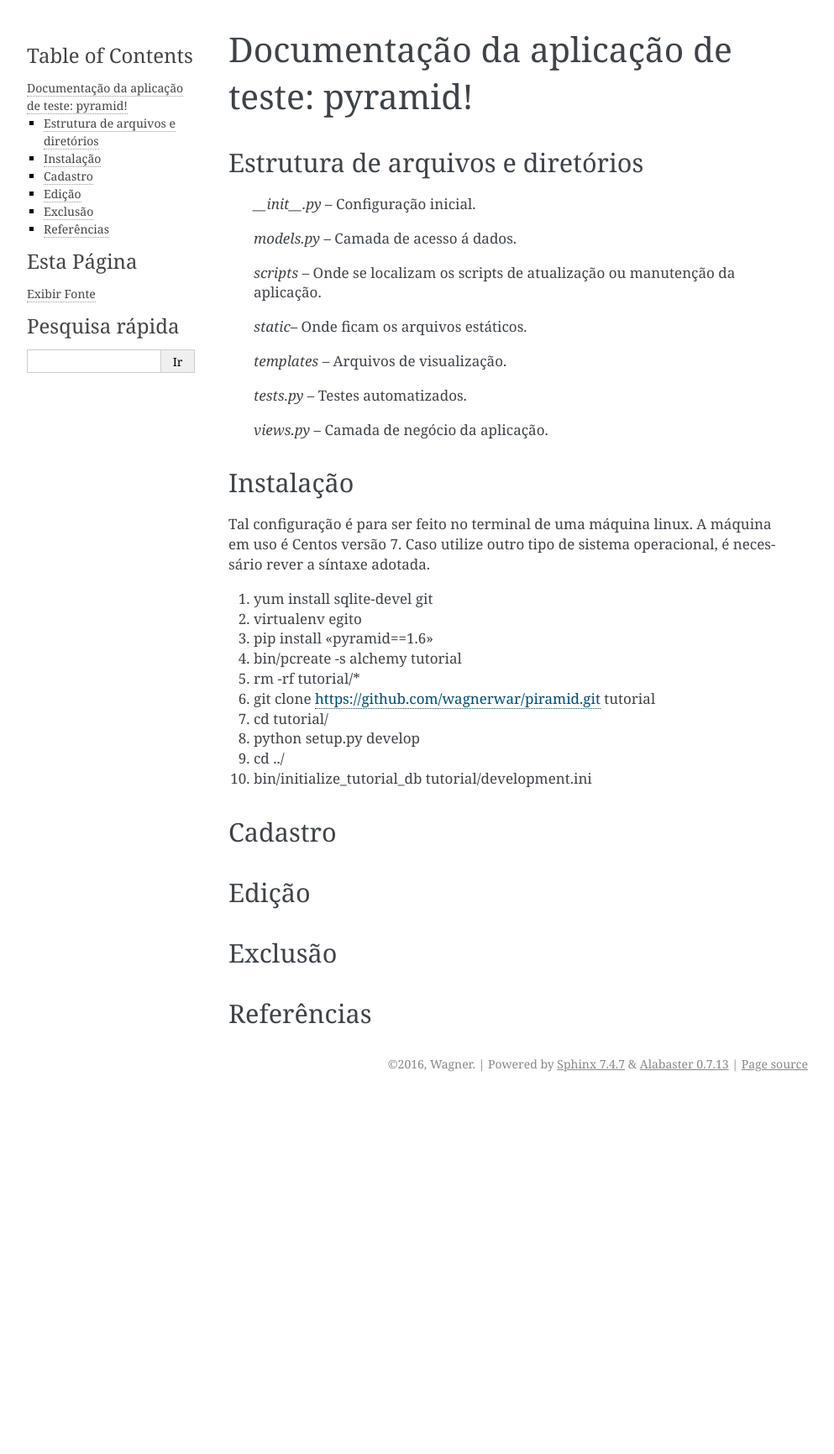
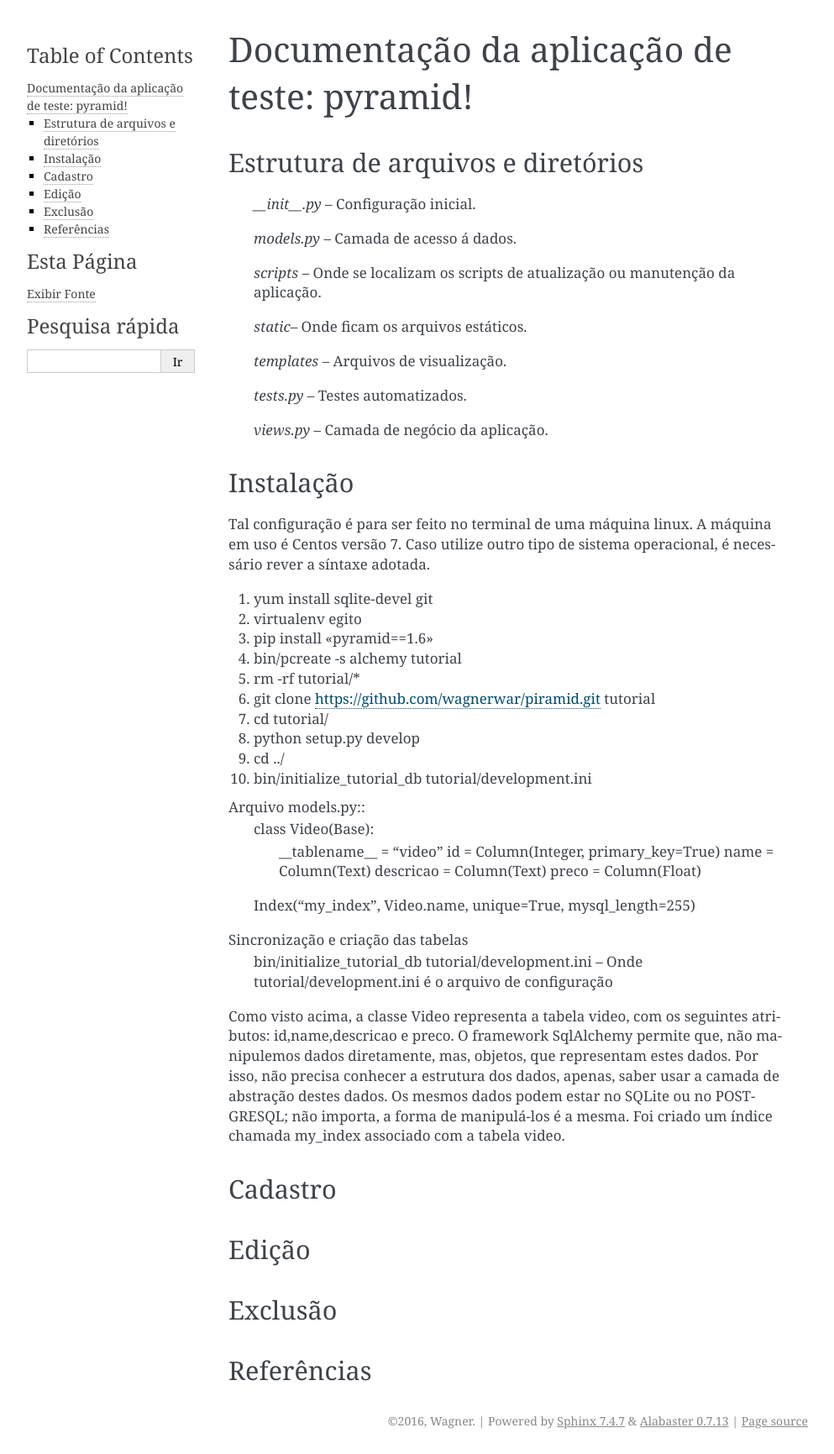
Before and after one commit to wagnerwar/piramid, a Sphinx documentation site: the page built from docs/index.rst, in a window 1280 px wide. Shown: the whole page at 84% size, without its empty margins (148-1141 px from the left). Built offline with Sphinx 7.4.7, drawn with Linux system fonts in a browser that asks for light colours; before the commit the page ends 1306 px from its top, so only the background shows below that.

Commit message:
Comitando alterações

```diff
--- a/docs/index.rst
+++ b/docs/index.rst
@@ -63,6 +63,24 @@
 Modelo de dados
 ==============
 
+Arquivo models.py::
+    class Video(Base):
+        __tablename__ = 'video'
+        id = Column(Integer, primary_key=True)
+        name = Column(Text)
+        descricao = Column(Text)
+        preco = Column(Float)
+
+    Index('my_index', Video.name, unique=True, mysql_length=255)
+
+Sincronização e criação das tabelas
+    bin/initialize_tutorial_db tutorial/development.ini -- Onde tutorial/development.ini é o arquivo de configuração
+
+Como visto acima, a classe Video representa a tabela video, com os seguintes atributos: id,name,descricao e preco.
+O framework SqlAlchemy  permite que, não manipulemos dados diretamente, mas, objetos, que representam estes dados. Por isso,
+não precisa conhecer a estrutura dos dados, apenas, saber usar a camada de abstração destes dados. Os mesmos dados  podem estar no SQLite ou no POSTGRESQL; não importa, a forma de manipulá-los é a mesma.
+Foi criado um índice chamada my_index associado com a tabela video.
+
 ========
 Cadastro
 ========
```
